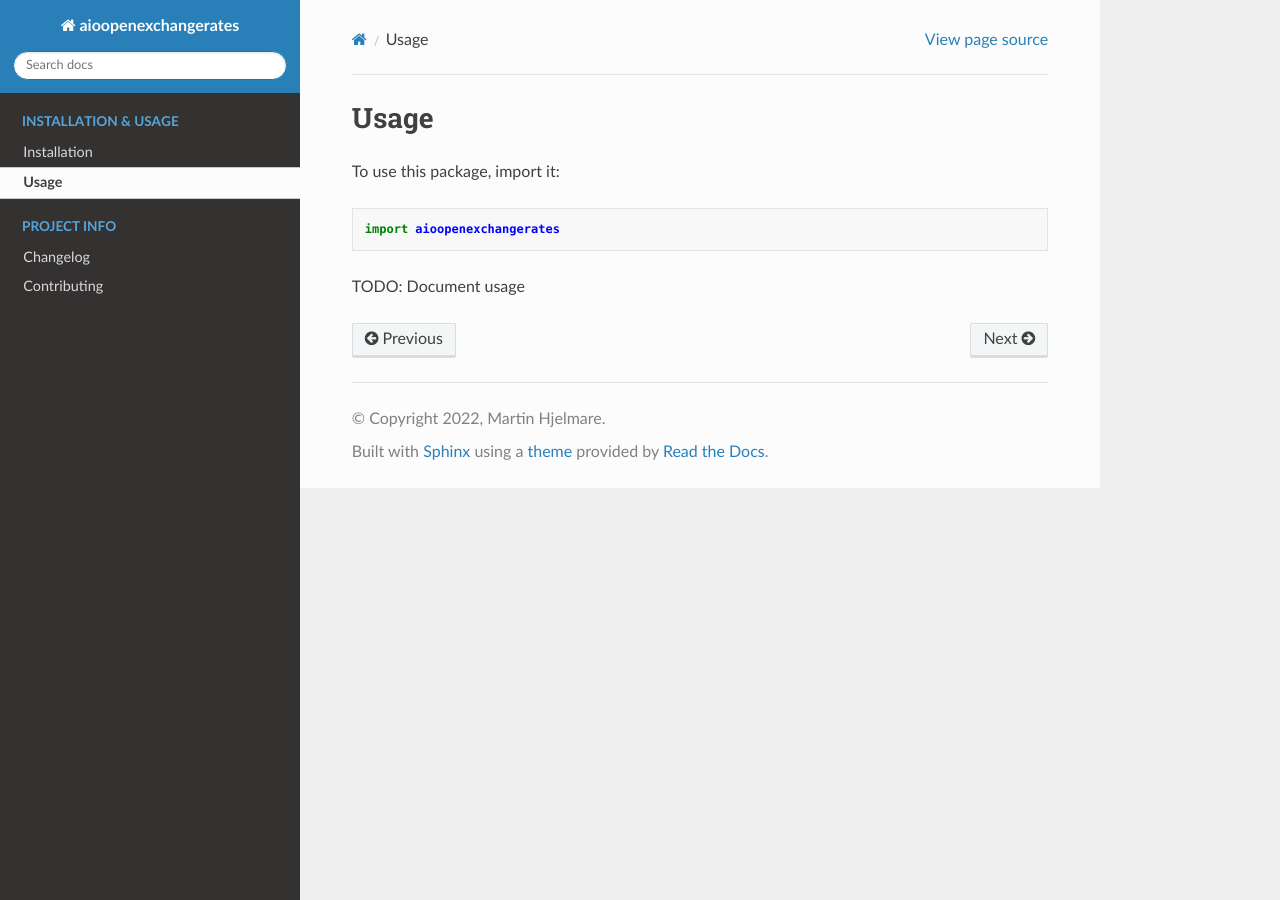
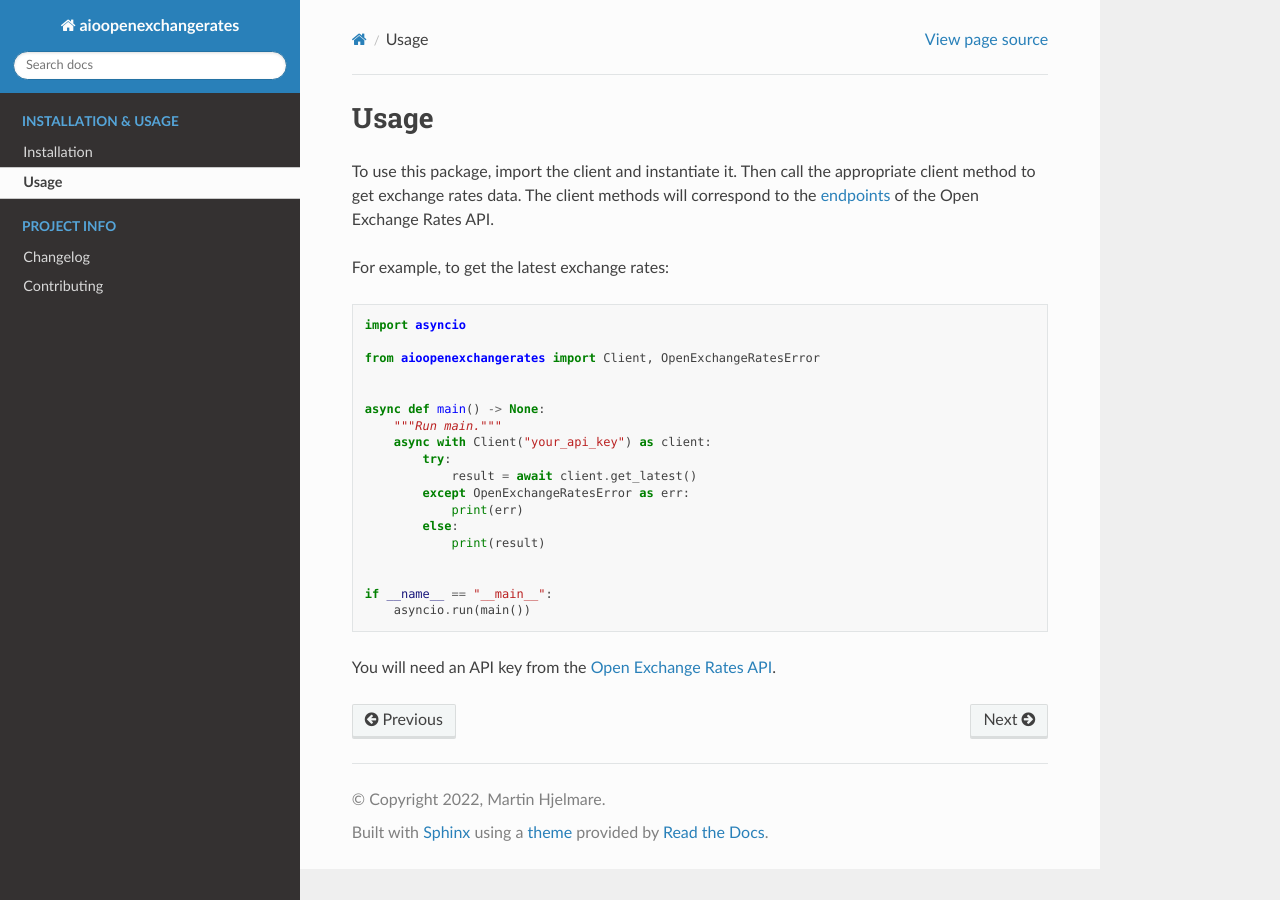
Before and after one commit to joostlek/aioopenexchangerates, a Sphinx documentation site: the page built from docs/source/usage.md, in a window 1280 px wide. Built offline with Sphinx 7.4.7 and the Read the Docs theme 2.0.0, drawn with Linux system fonts in a browser that asks for light colours.

Commit message:
docs: add usage docs (#20)

````diff
--- a/docs/source/usage.md
+++ b/docs/source/usage.md
@@ -1,9 +1,28 @@
 # Usage
 
-To use this package, import it:
+To use this package, import the client and instantiate it. Then call the appropriate client method to get exchange rates data. The client methods will correspond to the [endpoints](https://docs.openexchangerates.org/) of the Open Exchange Rates API.
 
-```python
-import aioopenexchangerates
+For example, to get the latest exchange rates:
+
+```py
+import asyncio
+
+from aioopenexchangerates import Client, OpenExchangeRatesError
+
+
+async def main() -> None:
+    """Run main."""
+    async with Client("your_api_key") as client:
+        try:
+            result = await client.get_latest()
+        except OpenExchangeRatesError as err:
+            print(err)
+        else:
+            print(result)
+
+
+if __name__ == "__main__":
+    asyncio.run(main())
 ```
 
-TODO: Document usage
+You will need an API key from the [Open Exchange Rates API](https://openexchangerates.org/).
````
Also changed, not shown: README.md (+23 -0 lines).
